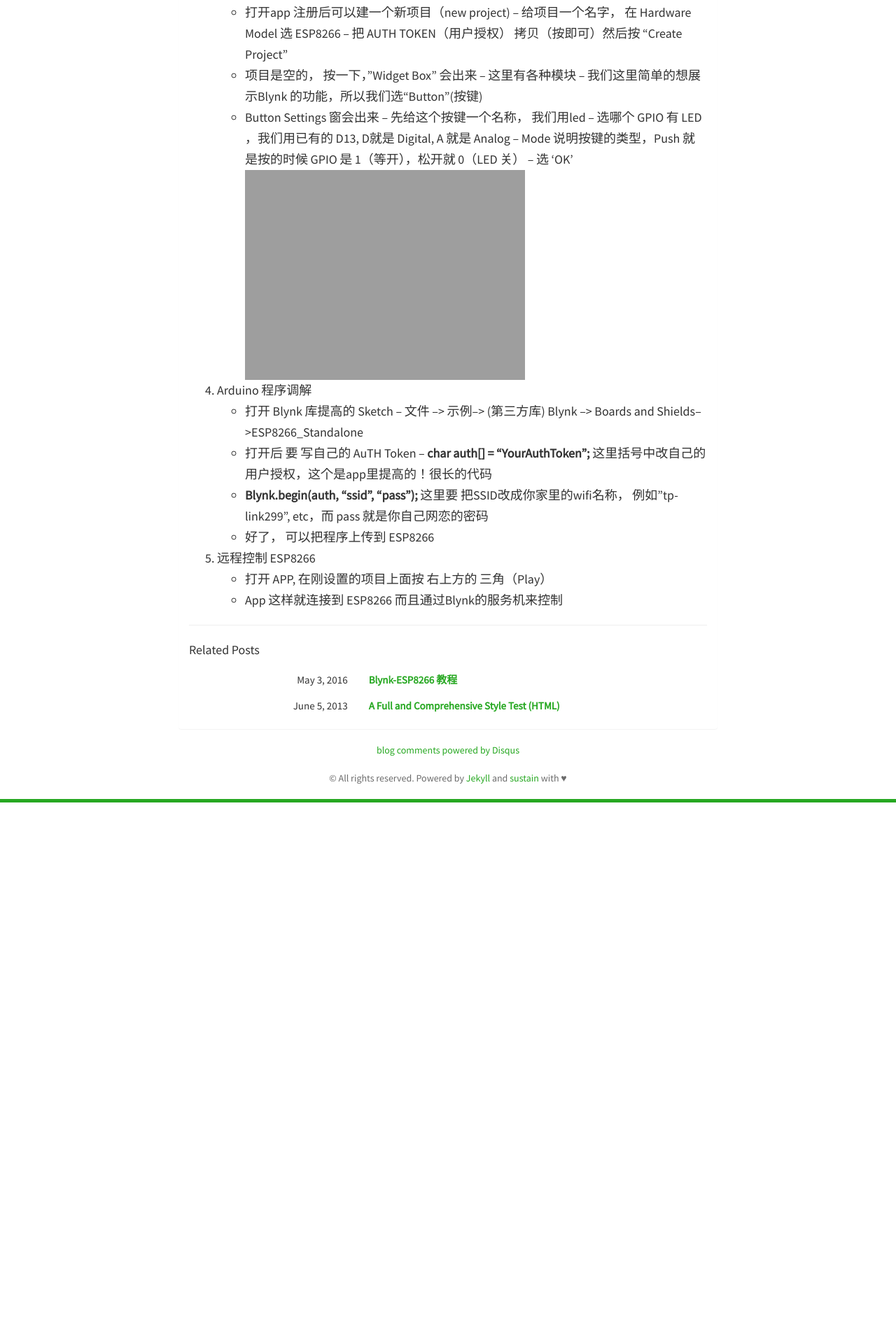
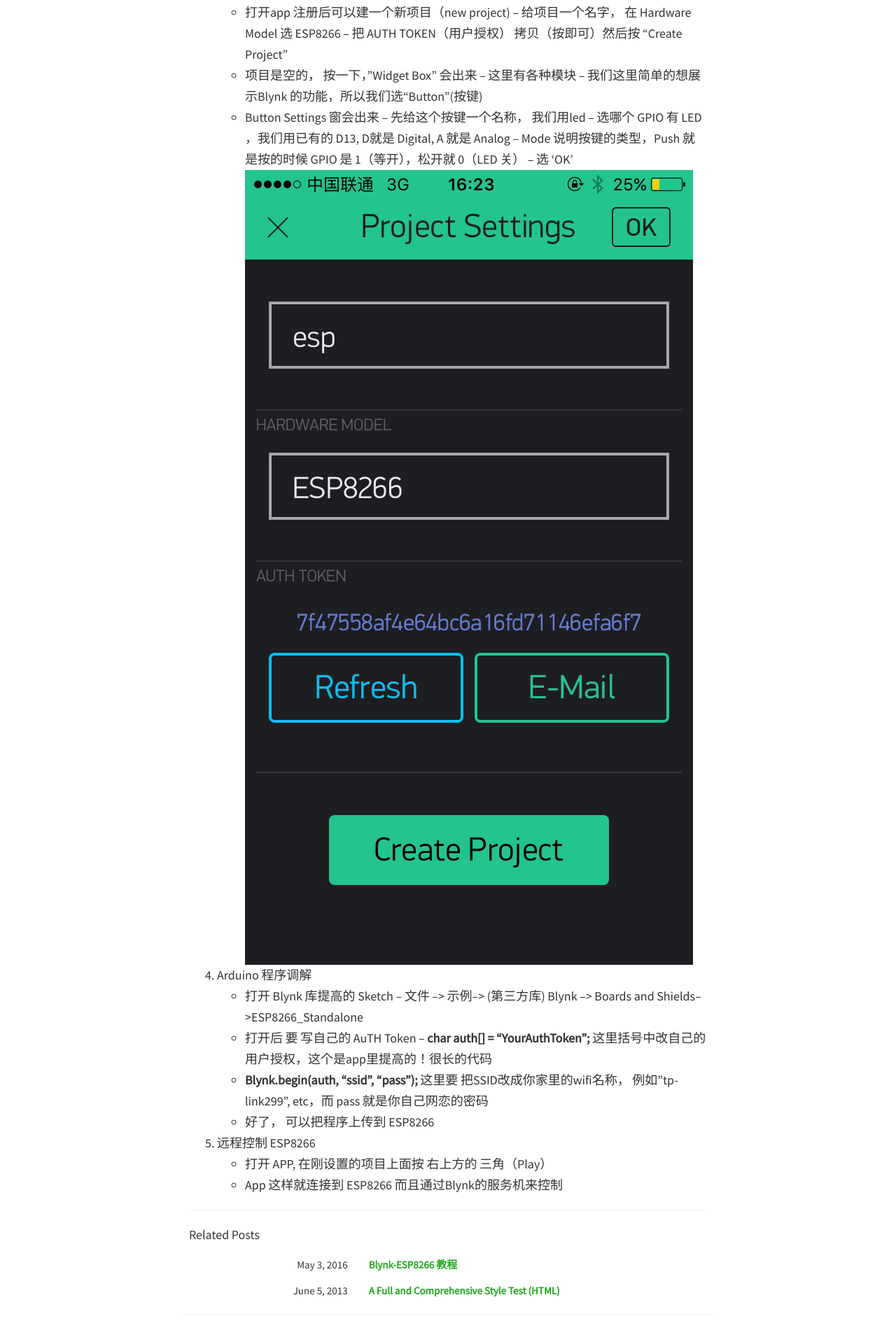
Before and after one commit to shwongsoohar/rahul-thakoor.github.io, a Jekyll site: the page built from _posts/2016-05-01-Blynk-ESP8266 教程.md, in a window 1280 px wide. Shown: the part 1072-2973 px from the top of the page at 70% size. Built offline with Jekyll 4.4.1, drawn with Linux system fonts in a browser that asks for light colours; nearby versions of some CDN libraries; comment, search, counter and statistics services are not loaded; before the commit the page ends 2219 px from its top, so only the background shows below that.

Commit message:
Updated 2016-05-01-Blynk-ESP8266 教程.md

```diff
--- a/_posts/2016-05-01-Blynk-ESP8266 教程.md
+++ b/_posts/2016-05-01-Blynk-ESP8266 教程.md
@@ -43,7 +43,7 @@
 -- 选哪个 GPIO 有 LED ，我们用已有的 D13, D就是 Digital, A 就是 Analog
 -- Mode 说明按键的类型，Push 就是按的时候 GPIO 是 1（等开），松开就 0（LED 关）
 -- 选 'OK'
-![]({{site.baseurl}}/static/img/blynk/3.PNG =100×150)
+![]({{site.baseurl}}/static/img/blynk/3.PNG)
 
 4. Arduino 程序调解
 - 打开 Blynk 库提高的 Sketch
```
